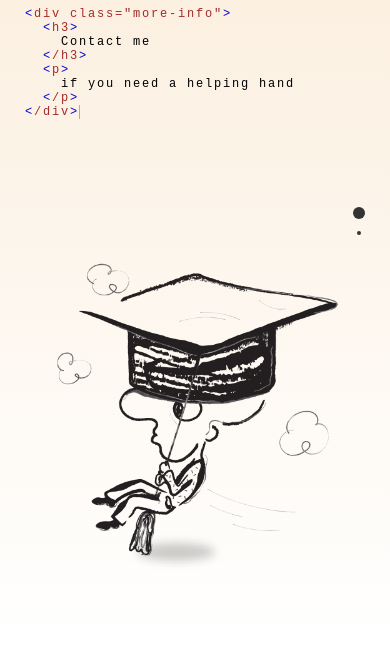
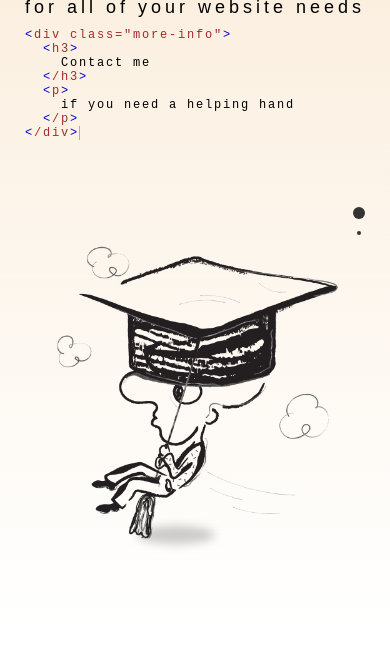
Before and after one commit to eebbi/Sample-page-about-me, a plain HTML site: page index.html in a window 390 px wide. Shown: the part 199-844 px from the top of the page. Drawn offline with nearby package versions, Linux system fonts and the light colour scheme; a script that the page names is missing.

Commit message:
Update main.css

```diff
--- a/css/main.css
+++ b/css/main.css
@@ -460,6 +460,9 @@ Responsive
     .colors {
         left: 64px;
     }
+    .banner {
+        height: 95vh;
+    }
     .banner .ucco {
         width: 100%;
         padding-bottom: 300px;
```
